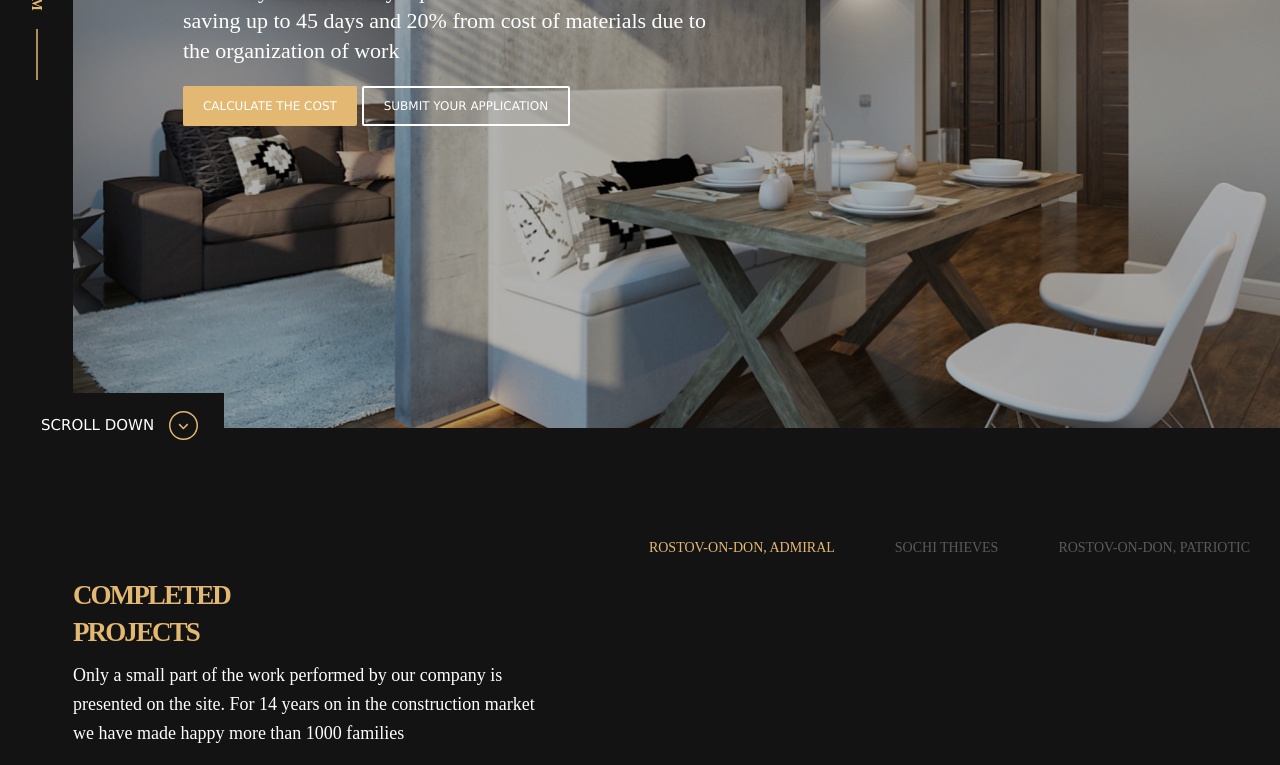
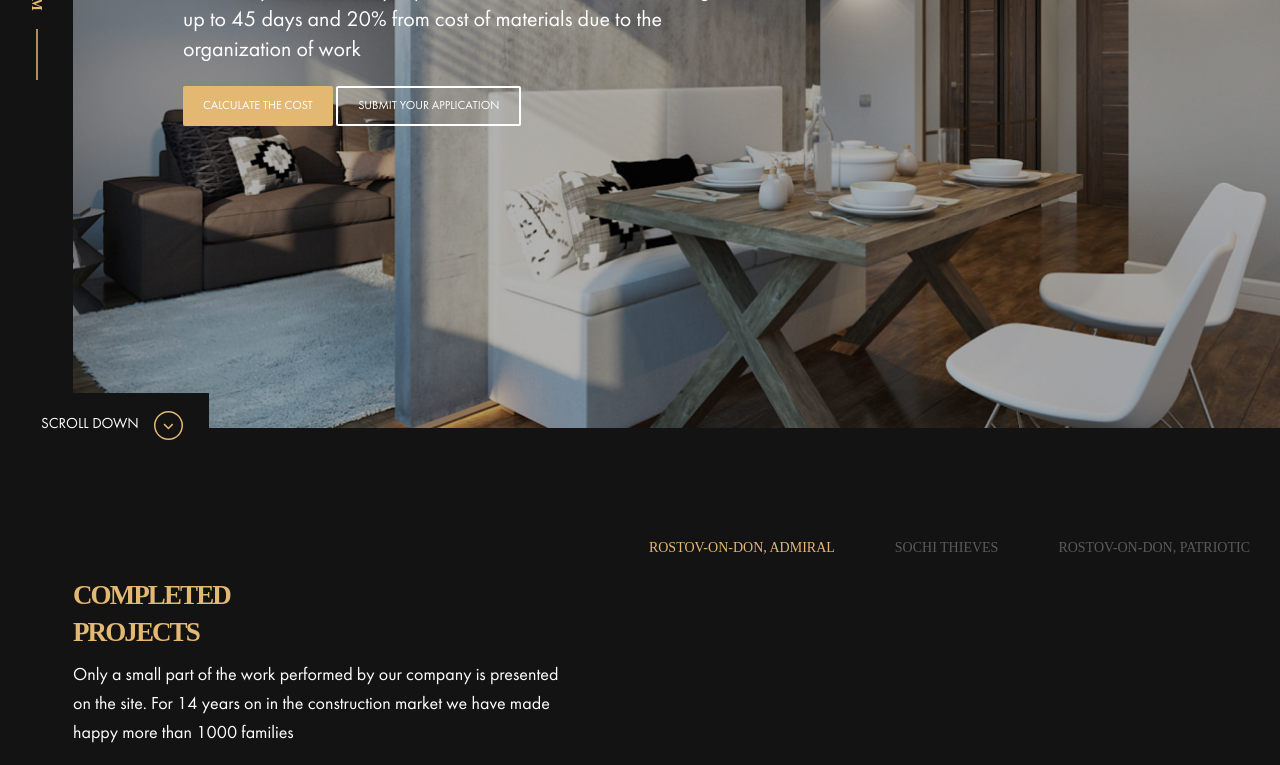
Before and after one commit to Semenetti/repair-design-project, a plain HTML site: page index.html in a window 1280 px wide. Shown: the part 362-1127 px from the top of the page. Drawn offline with nearby package versions, Linux system fonts and the light colour scheme.

Commit message:
feat: add fonts

```diff
--- a/style.scss
+++ b/style.scss
@@ -1,6 +1,19 @@
+@font-face {
+    font-family: 'FuturaBookC';
+    src: url('./assets/fonts/FuturaBookC.eot');
+    src: url('./assets/fonts/FuturaBookC.eot?#iefix') format('embedded-opentype'),
+        url('./assets/fonts/FuturaBookC.woff2') format('woff2'),
+        url('./assets/fonts/FuturaBookC.woff') format('woff'),
+        url('./assets/fonts/FuturaBookC.ttf') format('truetype'),
+        url('./assets/fonts/FuturaBookC.svg#FuturaBookC') format('svg');
+    font-weight: normal;
+    font-style: normal;
+}
+
 body {
     margin: 0;
     padding: 0;
+    font-family: 'FuturaBookC';
 
 }
 .wrapper {
```
Also changed, not shown: assets/fonts/FuturaBookC.ttf (added), assets/fonts/FuturaBookC.woff (added), assets/fonts/FuturaBookC.woff2 (added), style.css, 3 other files.
